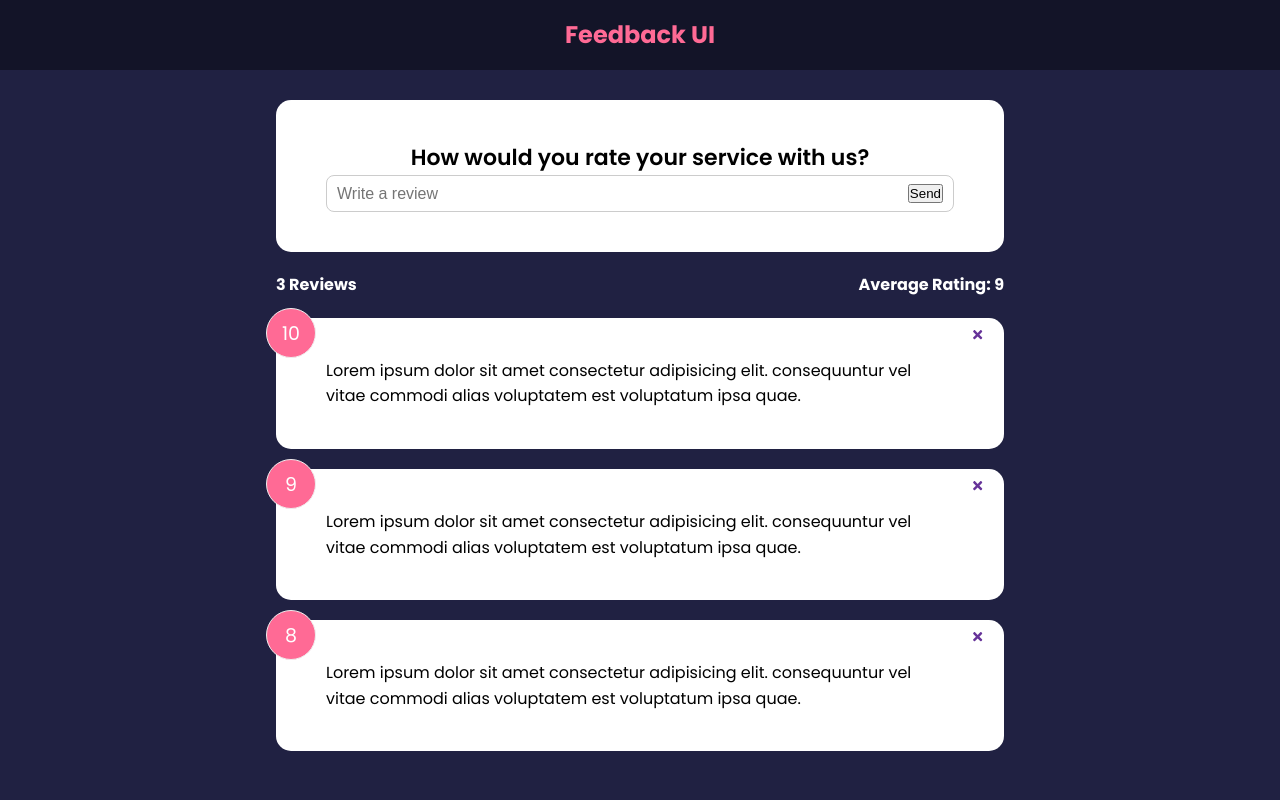
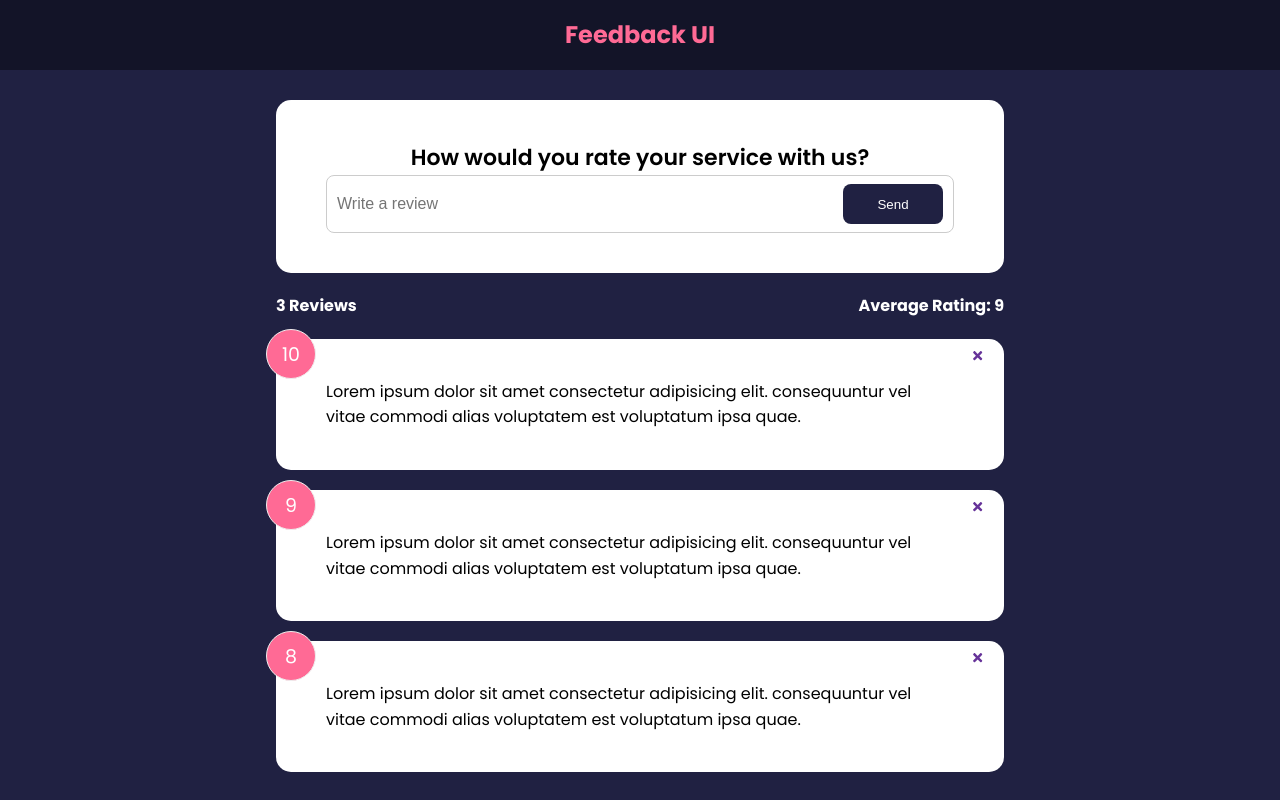
Before and after one commit to SAMURAii-7/feedback-app, a React (Create React App) app: page / in a window 1280 px wide. Built offline with nearby package versions, Linux system fonts and the light colour scheme.

Commit message:
add button component

```diff
--- a/src/components/FeedbackForm.jsx
+++ b/src/components/FeedbackForm.jsx
@@ -1,5 +1,6 @@
 import Card from "./shared/Card"
 import { useState } from "react"
+import Button from "./shared/Button"
 
 function FeedbackForm() {
     const [text, setText] = useState('')
@@ -15,7 +16,7 @@ function FeedbackForm() {
                 {/* @todo - rating select component */}
                 <div className="input-group">
                     <input onChange={handleTextChange} type="text" placeholder="Write a review" value={text} />
-                    <button type="submit">Send</button>
+                    <Button type="submit" >Send</Button>
                 </div>
             </form>
         </Card>
--- /dev/null
+++ b/src/components/shared/Button.jsx
@@ -0,0 +1,24 @@
+import PropTypes from 'prop-types'
+
+function Button({ children, version, type, isDisabled }) {
+    return (
+        <button type={type} disabled={isDisabled} className={`btn btn-${version}`}>
+            {children}
+        </button>
+    )
+}
+
+Button.defaultProps = {
+    version: 'primary',
+    type: 'button',
+    isDisabled: false,
+}
+
+Button.propTypes = {
+    children: PropTypes.node.isRequired,
+    version: PropTypes.string,
+    type: PropTypes.string,
+    isDisabled: PropTypes.bool
+}
+
+export default Button
```
